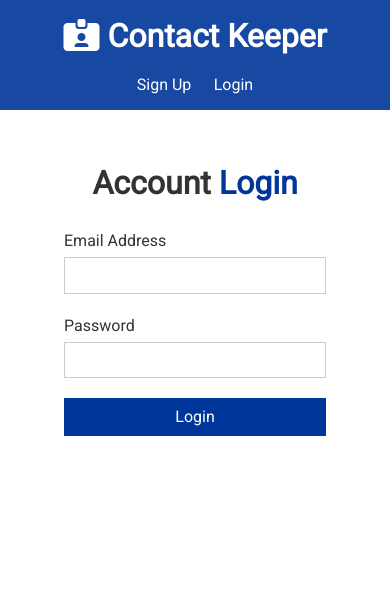
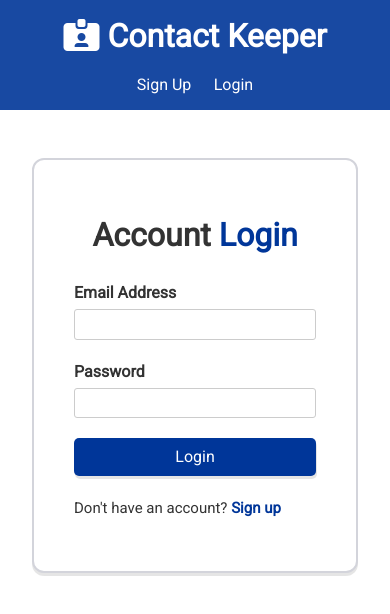
Before and after one commit to Arsalan-Habib/contact-keeper, a React (Create React App) app in the folder client/: page /login in a window 390 px wide. Shown: the top 614 px of the page. Built offline with nearby package versions, Linux system fonts and the light colour scheme; the HTML template or start-up script is replaced by a standard one.

Commit message:
UI improvements

```diff
--- a/client/src/App.css
+++ b/client/src/App.css
@@ -1,4 +1,4 @@
-@import url('https://fonts.googleapis.com/css?family=Roboto');
+@import url("https://fonts.googleapis.com/css?family=Roboto");
 
 /* Global Styles */
 :root {
@@ -16,7 +16,7 @@
 }
 
 body {
-  font-family: 'Roboto', sans-serif;
+    font-family: "Roboto", sans-serif;
     font-size: 1rem;
     line-height: 1.6;
     background-color: #fff;
@@ -295,6 +295,7 @@ img {
 
 /* Forms */
 input {
+    border-radius: 3px;
     margin: 1.2rem 0;
 }
 
@@ -304,10 +305,10 @@ input {
     color: #888;
 }
 
-input[type='text'],
-input[type='email'],
-input[type='password'],
-input[type='date'],
+input[type="text"],
+input[type="email"],
+input[type="password"],
+input[type="date"],
 select,
 textarea {
     display: block;
@@ -317,7 +318,7 @@ textarea {
     border: 1px solid #ccc;
 }
 
-input[type='submit'],
+input[type="submit"],
 button {
     font: inherit;
 }
@@ -400,12 +401,60 @@ table th {
     transition: opacity 1000ms ease-in;
 }
 
+/* Arsalans Styles */
+small {
+    font-size: 15px;
+}
+
+label {
+    font-weight: bold;
+}
+
+.form-card {
+    border: 2px solid #d3d4db;
+    padding: 50px 40px;
+    border-radius: 12px;
+    background-color: #fff;
+    box-shadow: 0px 3px rgba(0, 0, 0, 0.1);
+}
+
+input[type="text"]:focus,
+input[type="email"]:focus,
+input[type="password"]:focus,
+input[type="date"]:focus,
+select,
+textarea {
+    outline: none !important;
+    border: 2px solid #2554aa;
+    box-shadow: 0px 1px #ccc;
+}
+.btn-rounded {
+    border-radius: 5px;
+    box-shadow: 1px 3px rgba(0, 0, 0, 0.1);
+}
+
+small a {
+    font-weight: 600;
+}
+
 /* Mobile Styles */
 @media (max-width: 700px) {
     .hide-sm {
         display: none;
     }
 
+    input[type="text"],
+    input[type="email"],
+    input[type="password"],
+    input[type="date"],
+    select,
+    textarea {
+        display: block;
+        width: 100%;
+        padding: 0.4rem;
+        font-size: 0.9rem;
+        border: 1px solid #ccc;
+    }
     .grid-2,
     .grid-3,
     .grid-4 {
--- a/client/src/components/auth/Login.js
+++ b/client/src/components/auth/Login.js
@@ -44,7 +44,8 @@ const Login = (props) => {
     };
 
     return (
-        <div className='form-container'>
+        <div className=''>
+            <div className='form-container form-card'>
                 <h1>
                     Account <span className='text-primary'>Login</span>
                 </h1>
@@ -72,9 +73,13 @@ const Login = (props) => {
                     <input
                         type='submit'
                         value='Login'
-                    className='btn btn-primary btn-block'
+                        className='btn btn-primary btn-block btn-rounded'
                     />
+                    <small>
+                        Don't have an account? <a href='/register'>Sign up</a>
+                    </small>
                 </form>
+            </div>
         </div>
     );
 };
--- a/client/src/components/auth/Register.js
+++ b/client/src/components/auth/Register.js
@@ -50,7 +50,7 @@ const Register = (props) => {
     };
 
     return (
-        <div className='form-container'>
+        <div className='form-container form-card'>
             <h1>
                 Account <span className='text-primary'>Register</span>
             </h1>
@@ -96,8 +96,11 @@ const Register = (props) => {
                 <input
                     type='submit'
                     value='Register'
-                    className='btn btn-primary btn-block'
+                    className='btn btn-primary btn-block btn-rounded'
                 />
+                <small>
+                    Already have an account? <a href='/login'>Login</a>{" "}
+                </small>
             </form>
         </div>
     );
--- a/client/src/components/layout/Navbar.js
+++ b/client/src/components/layout/Navbar.js
@@ -25,7 +25,7 @@ const Navbar = ({ title, icon }) => {
                         className='fas fa-sign-out-alt'
                         style={{ color: "yellow" }}
                     />{" "}
-                    <span className='hide-sm' style={{ color: "yellow" }}>
+                    <span style={{ color: "yellow" }}>
                         <strong>Logout</strong>
                     </span>
                 </a>
```
Lines whose indentation alone changed are shown as unchanged.
